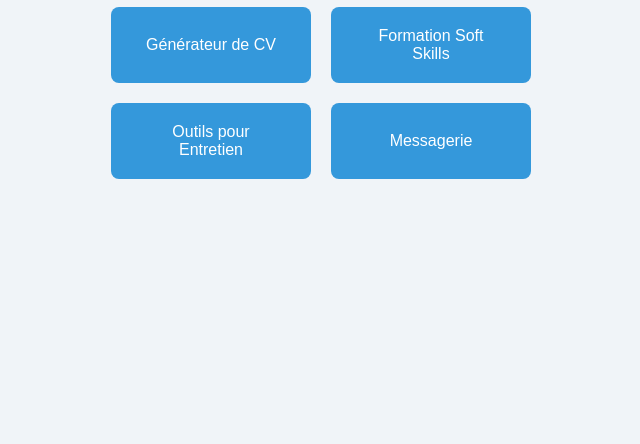
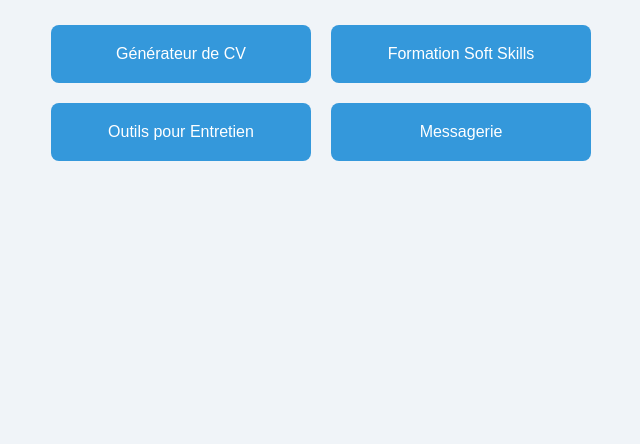
Before and after one commit to arsnplp/P2iP, a plain HTML site: page Projet P2iP/index.html in a window 1280 px wide. Shown: the part 356-800 px from the top of the page, without its empty margins (319-959 px from the left). Drawn offline with Linux system fonts and the light colour scheme.

Commit message:
Add files via upload

```diff
--- a/Projet P2iP/index.html
+++ b/Projet P2iP/index.html
@@ -37,6 +37,9 @@
       cursor: pointer;
       transition: background-color 0.3s;
       width: 200px;
+      text-align: center;
+      text-decoration: none;
+      display: inline-block;
     }
 
     .btn:hover {
@@ -47,10 +50,10 @@
 <body>
   <h1>Projet P2IP</h1>
   <div class="button-container">
-	<button class="btn" onclick="window.location.href='cv.html'">Générateur de CV</button>
-	<button class="btn" onclick="window.location.href='softskills.html'">Formation Soft Skills</button>
-	<button class="btn" onclick="window.location.href='entretien.html'">Outils pour Entretien</button>
-	<button class="btn" onclick="window.location.href='messagerie.html'">Messagerie</button>
+    <a class="btn" href="cv.html">Générateur de CV</a>
+    <a class="btn" href="softskills.html">Formation Soft Skills</a>
+    <a class="btn" href="entretien.html">Outils pour Entretien</a>
+    <a class="btn" href="messagerie.html">Messagerie</a>
   </div>
 </body>
 </html>
```
